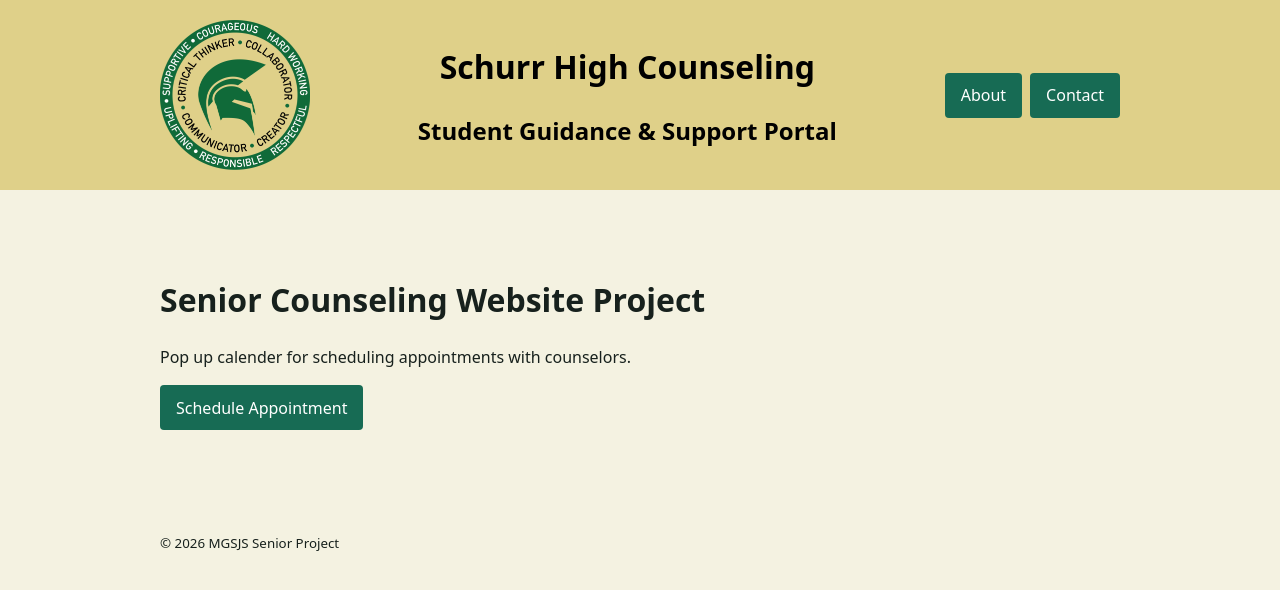
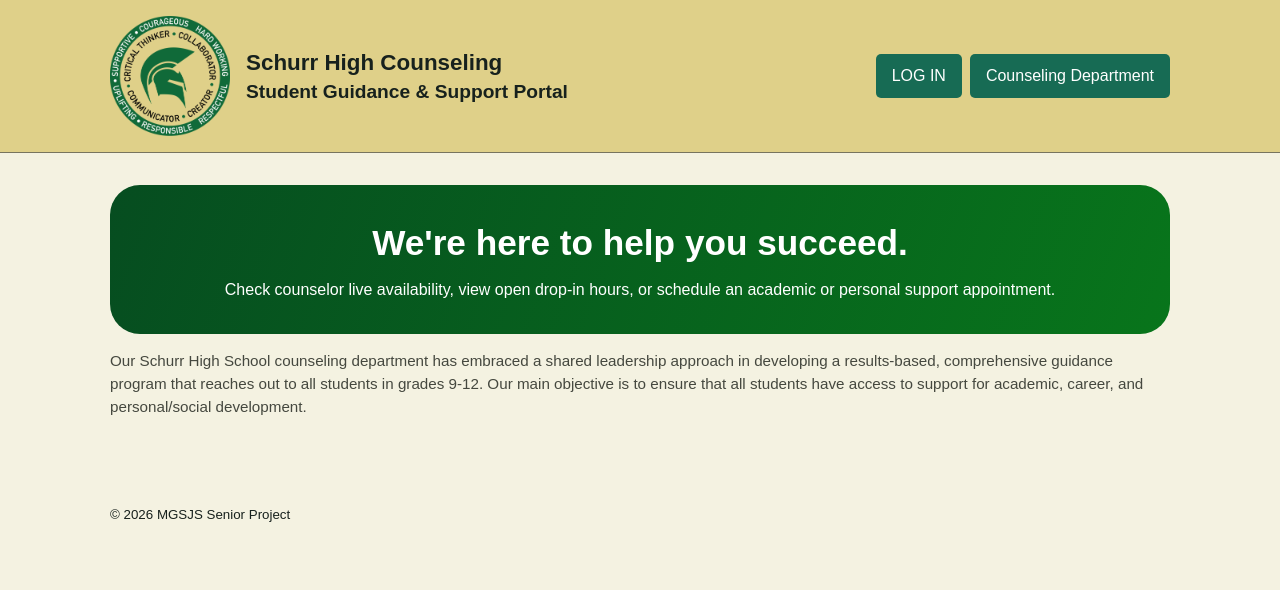
Before and after one commit to Seth-Ramos/Senior-Project-2027-MGSJS, a plain HTML site: page index.html in a window 1280 px wide. Drawn offline with Linux system fonts and the light colour scheme.

Commit message:
started adding designs to the index.html file

```diff
--- a/index.html
+++ b/index.html
@@ -6,10 +6,8 @@
   <meta name="description" content="A website starter page">
   <title>senior project</title>
   <style>
-    /* CSS: add your styles here */
 :root {
-      color-scheme: light;
-      font-family: system-ui, sans-serif;
+  font-family: Arial, sans-serif;
   line-height: 1.5;
   color: #17211d;
   background: #F4F2E1;
@@ -25,29 +23,41 @@
   margin: 0;
 }
 
+/* HEADER */
 header {
- padding-block: 1.25rem;
+  padding: 1rem 0;
   background-color: #DFD089;
-  color: black;
+  border-bottom: 1px solid #77745e;
+}
+
+.header-content {
+  width: min(100% - 3rem, 1060px);
+  margin: auto;
+  display: flex;
+  align-items: center;
+  gap: 1rem;
 }
 
 .site-logo {
-  width: 150px;
+  width: 120px;
   height: auto;
 }
 
-.header-content {
-  width: min(100% - 2rem, 960px);
-  margin-inline: auto;
-  display: flex;
-  align-items: center;
-  justify-content: space-between;
-  gap: 1rem;
-  flex-wrap: wrap;
+.header-text {
+  flex: 1;
+  text-align: left;
 }
 
-.header-text {
-  text-align: center;
+.header-text h1 {
+  font-size: 1.4rem;
+  line-height: 1.2;
+  margin: 0;
+}
+
+.header-text h2 {
+  font-size: 1.2rem;
+  line-height: 1.2;
+  margin: 0.2rem 0 0;
 }
 
 .header-actions {
@@ -55,25 +65,11 @@ header {
   gap: 0.5rem;
 }
 
-
-    main,
-    footer {
-      width: min(100% - 2rem, 960px);
-      margin-inline: auto;
-    }
-
-    footer {
-      padding-block: 1.25rem;
-    }
-
-    main {
-      padding-block: 4rem;
-    }
-
+/* BUTTONS */
 button {
   padding: 0.65rem 1rem;
   border: 0;
-      border-radius: 4px;
+  border-radius: 5px;
   color: white;
   background: #176b54;
   font: inherit;
@@ -83,12 +79,81 @@ header {
 button:hover {
   background: #10513f;
 }
+
+/* MAIN CONTENT */
+main {
+  width: min(100% - 3rem, 1060px);
+  margin: auto;
+  padding: 2rem 0;
+}
+
+/* WELCOME BANNER */
+.welcome-banner {
+  background: linear-gradient(110deg, #064d20, #08751b);
+  color: white;
+  text-align: center;
+  padding: 2rem;
+  border-radius: 30px;
+  margin-bottom: 1rem;
+}
+
+.welcome-banner h1 {
+  font-size: 2.2rem;
+  margin: 0 0 0.5rem;
+}
+
+.welcome-banner p {
+  font-size: 1rem;
+  margin: 0;
+}
+
+/* INTRODUCTION */
+.introduction {
+  margin: 0 0 2rem;
+  color: #45483f;
+  font-size: 0.95rem;
+}
+
+/* FOOTER */
+footer {
+  width: min(100% - 3rem, 1060px);
+  margin: auto;
+  padding: 1.25rem 0;
+}
+
+/* MOBILE RESPONSIVENESS */
+@media (max-width: 700px) {
+  .header-content {
+    flex-wrap: wrap;
+    justify-content: center;
+    text-align: center;
+  }
+
+  .header-text {
+    flex: initial;
+    text-align: center;
+  }
+
+  .header-actions {
+    width: 100%;
+    justify-content: center;
+  }
+
+  .welcome-banner h1 {
+    font-size: 1.6rem;
+  }
+}
   </style>
 </head>
 <body>
 <header>
   <div class="header-content">
-    <img class="site-logo" src="images/counseling_logo.png" alt="Schurr High Counseling logo">
+
+    <img
+      class="site-logo"
+      src="images/counseling_logo.png"
+      alt="Schurr High Counseling logo"
+    >
 
     <div class="header-text">
       <h1>Schurr High Counseling</h1>
@@ -96,18 +161,42 @@ header {
     </div>
 
     <div class="header-actions">
-      <button type="button">About</button>
-      <button type="button">Contact</button>
+      <button type="button">LOG IN</button>
+      <button type="button">Counseling Department</button>
     </div>
+
   </div>
 </header>
 
+
+
 <main>
-    <h1>Senior Counseling Website Project</h1>
-    <p>Pop up calender for scheduling appointments with counselors.</p>
-    <button id="hello-button" type="button">Schedule Appointment</button>
-    <p id="message" aria-live="polite"></p>
+
+  <!-- Welcome Banner -->
+  <section class="welcome-banner">
+    <h1>We're here to help you succeed.</h1>
+
+    <p>
+      Check counselor live availability, view open drop-in hours,
+      or schedule an academic or personal support appointment.
+    </p>
+  </section>
+
+  <!-- Introduction -->
+  <section class="introduction">
+    <p>
+      Our Schurr High School counseling department has embraced a
+      shared leadership approach in developing a results-based,
+      comprehensive guidance program that reaches out to all
+      students in grades 9-12. Our main objective is to ensure that
+      all students have access to support for academic, career,
+      and personal/social development.
+    </p>
+  </section>
+
 </main>
+
+
 
   <footer>
     <small>&copy; <span id="year"></span> MGSJS Senior Project</small>
```
Lines whose indentation alone changed are shown as unchanged.
